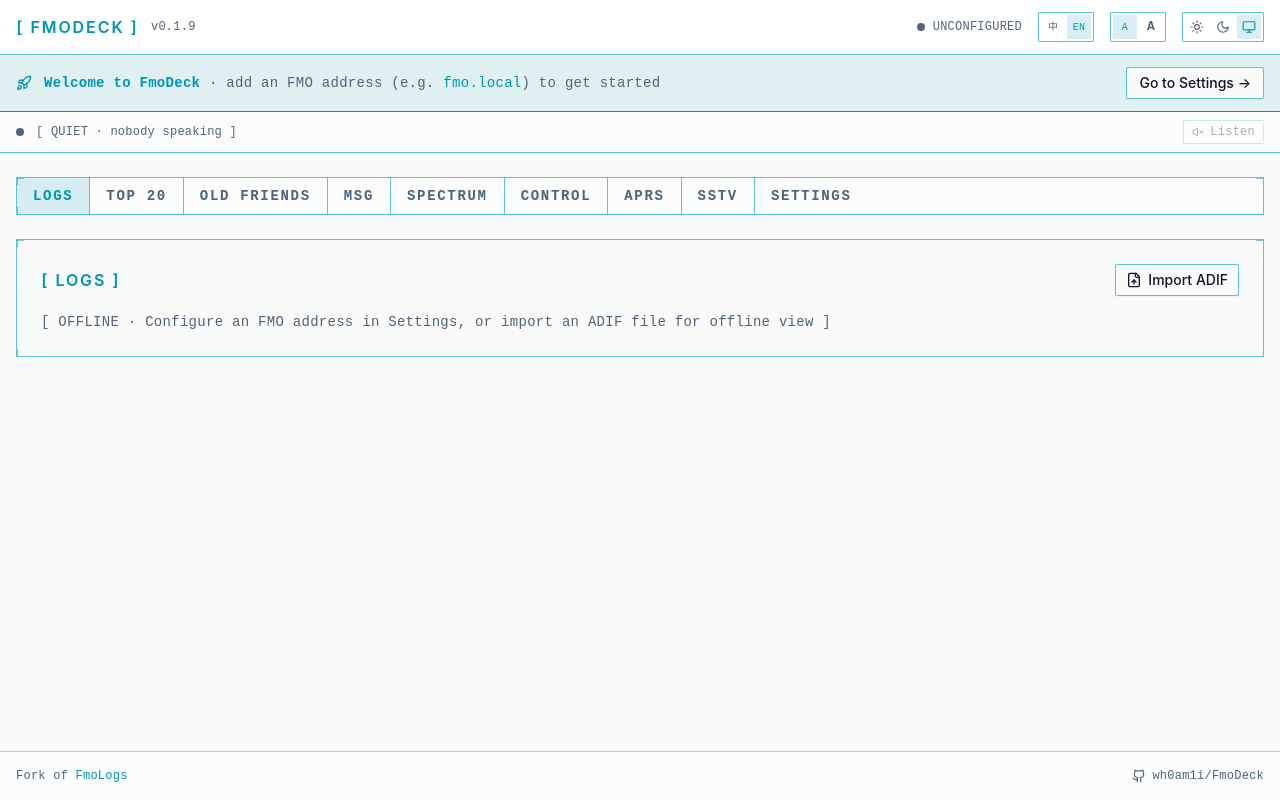
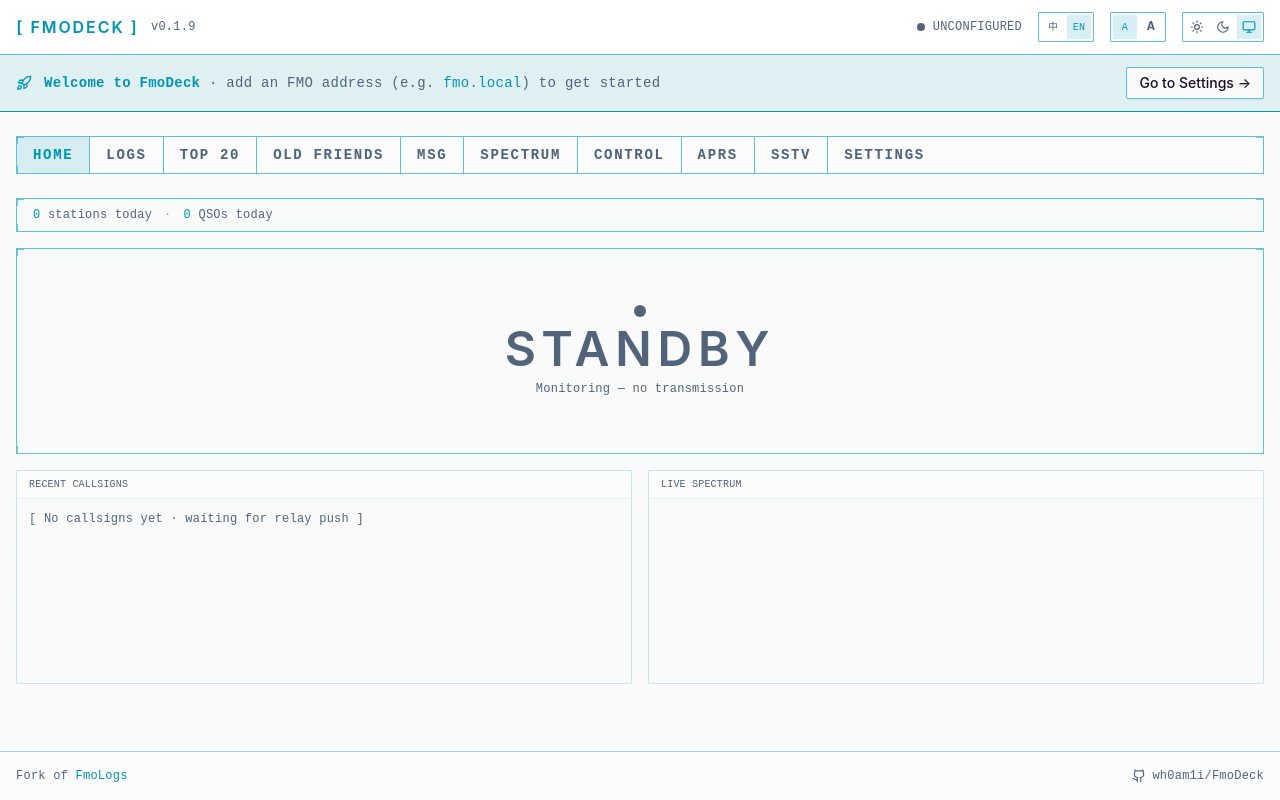
Before and after one commit to wh0am1i/FmoDeck, a React (Vite) app: page / in a window 1280 px wide. Before the commit this address led to /logs. Built offline with nearby package versions, Linux system fonts and the light colour scheme.

Commit message:
feat(home): 首页仪表盘落地 — 路由/导航/壳层接线 + 模块网格

```diff
--- a/src/app/routes.tsx
+++ b/src/app/routes.tsx
@@ -8,6 +8,7 @@
 import { SettingsView } from '@/features/settings/settings-view'
 import { SpectrumView } from '@/features/spectrum/spectrum-view'
 import { SstvView } from '@/features/sstv/sstv-view'
+import { HomeView } from '@/features/home/home-view'
 
 const ENABLE_APRS = import.meta.env.VITE_ENABLE_APRS !== 'false'
 
@@ -18,7 +19,7 @@
 export function AppRoutes() {
   return (
     <Routes>
-      <Route path="/" element={<Navigate to="/logs" replace />} />
+      <Route path="/" element={<HomeView />} />
       <Route path="/logs" element={<LogsView />} />
       <Route path="/top20" element={<Top20View />} />
       <Route path="/old-friends" element={<OldFriendsView />} />
@@ -37,7 +38,7 @@
       )}
       <Route path="/sstv" element={<SstvView />} />
       <Route path="/settings" element={<SettingsView />} />
-      <Route path="*" element={<Navigate to="/logs" replace />} />
+      <Route path="*" element={<Navigate to="/" replace />} />
     </Routes>
   )
 }
--- a/src/components/layout/app-shell.tsx
+++ b/src/components/layout/app-shell.tsx
@@ -1,4 +1,5 @@
 import type { ReactNode } from 'react'
+import { useLocation } from 'react-router'
 import { ConnectionErrorBanner } from './connection-error-banner'
 import { Footer } from './footer'
 import { Header } from './header'
@@ -8,12 +9,13 @@
 import { WelcomeBanner } from './welcome-banner'
 
 export function AppShell({ children }: { children: ReactNode }) {
+  const isHome = useLocation().pathname === '/'
   return (
     <div className="relative flex min-h-screen flex-col bg-background text-foreground">
       <Header />
       <WelcomeBanner />
       <ConnectionErrorBanner />
-      <SpeakingBar />
+      {!isHome && <SpeakingBar />}
       <div className="mx-auto w-full max-w-7xl flex-1 px-4 py-6">
         <Nav />
         <main className="mt-6">{children}</main>
--- a/src/components/layout/nav.tsx
+++ b/src/components/layout/nav.tsx
@@ -13,6 +13,7 @@
 const ENABLE_APRS = import.meta.env.VITE_ENABLE_APRS !== 'false'
 
 const items: readonly NavItem[] = [
+  { to: '/', labelKey: 'nav.home' },
   { to: '/logs', labelKey: 'nav.logs' },
   { to: '/top20', labelKey: 'nav.top20' },
   { to: '/old-friends', labelKey: 'nav.oldFriends' },
@@ -35,6 +36,7 @@
         <NavLink
           key={item.to}
           to={item.to}
+          end={item.to === '/'}
           className={({ isActive }) =>
             cn(
               'hud-mono hud-title whitespace-nowrap px-3 py-2 text-sm transition-colors sm:px-4',
--- /dev/null
+++ b/src/features/home/components/dashboard-panel.tsx
@@ -0,0 +1,28 @@
+import type { ReactNode } from 'react'
+import { cn } from '@/lib/utils'
+
+export function DashboardPanel({
+  title,
+  children,
+  className
+}: {
+  title: string
+  children: ReactNode
+  className?: string
+}) {
+  return (
+    <div
+      className={cn(
+        'flex flex-col overflow-hidden rounded-sm border border-primary/20 bg-background/40',
+        className
+      )}
+    >
+      <div className="flex items-center border-b border-primary/10 bg-card/40 px-3 py-1.5">
+        <span className="hud-mono text-[10px] uppercase tracking-widest text-muted-foreground">
+          {title}
+        </span>
+      </div>
+      <div className="relative">{children}</div>
+    </div>
+  )
+}
--- /dev/null
+++ b/src/features/home/home-view.tsx
@@ -0,0 +1,40 @@
+import { useTranslation } from 'react-i18next'
+import { SpeakerHero } from './components/speaker-hero'
+import { TodayStats } from './components/today-stats'
+import { DashboardPanel } from './components/dashboard-panel'
+import { StationSwitcher } from '@/features/station/components/station-switcher'
+import { RecentCallsigns } from '@/features/spectrum/components/recent-callsigns'
+import { SpectrumVisualizer } from '@/features/audio/components/spectrum-visualizer'
+
+export function HomeView() {
+  const { t } = useTranslation()
+  return (
+    <div className="flex flex-col gap-4">
+      <div className="hud-frame flex flex-wrap items-center justify-between gap-2 px-4 py-2">
+        <StationSwitcher />
+        <TodayStats />
+      </div>
+
+      <SpeakerHero />
+
+      <div className="grid grid-cols-1 gap-4 lg:grid-cols-2">
+        <DashboardPanel title={t('home.panelRoster')}>
+          <RecentCallsigns />
+        </DashboardPanel>
+        <DashboardPanel title={t('home.panelSpectrum')}>
+          <div className="p-3">
+            <SpectrumVisualizer
+              height={160}
+              bars={28}
+              gap={4}
+              smoothing={0.25}
+              mirror
+              peakHold
+              grid
+            />
+          </div>
+        </DashboardPanel>
+      </div>
+    </div>
+  )
+}
```
Also changed, not shown: 2 other files (tests, documents, lock files or other folders).
